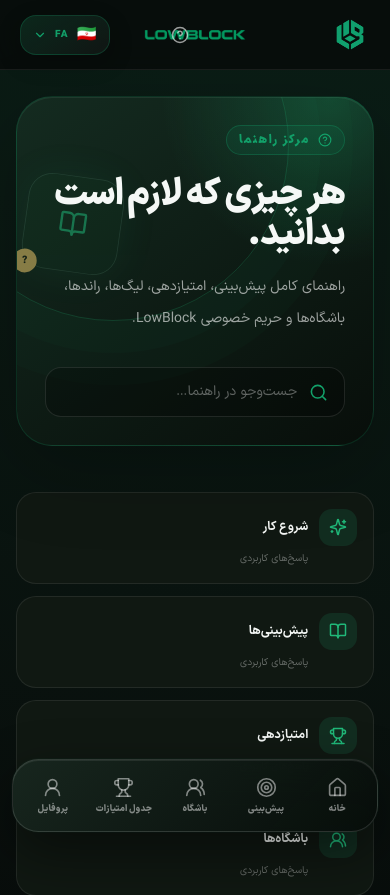
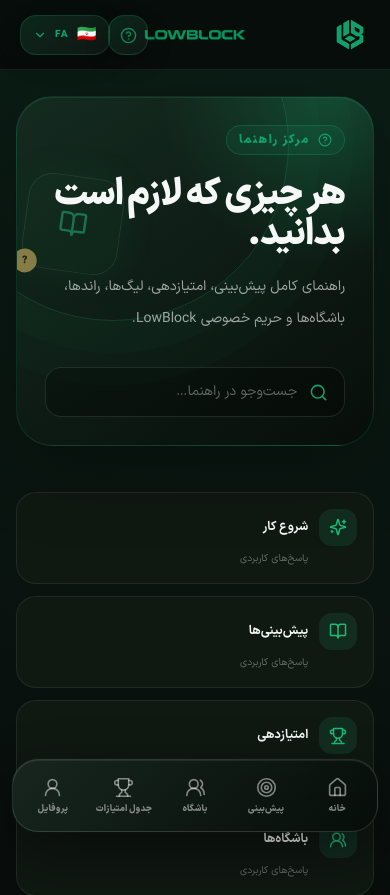
Before and after one commit to AshkaanGiveki/LowBlock, a Next.js app: page /help in a window 390 px wide. Shown: the top 895 px of the page. Built offline with nearby package versions, Linux system fonts and the light colour scheme; no server answers.

Commit message:
Fix mobile help shortcut placement

```diff
--- a/app/globals.css
+++ b/app/globals.css
@@ -222,6 +222,15 @@
 nav.mt-4.grid.grid-cols-3 > a > span { white-space:nowrap; }
 @media (min-width:640px) { nav.mt-4.grid.grid-cols-3 > a { font-size:.75rem; } }
 input:focus-visible, button:focus-visible, a:focus-visible { outline:2px solid var(--brand); outline-offset:3px; }
+.mobile-help-shortcut { -webkit-tap-highlight-color:transparent; }
+@media (max-width:380px) {
+  body > header > div > a[href="/"] img { width:4.75rem; }
+  .mobile-help-shortcut { top:15px; width:2.25rem; height:2.25rem; }
+}
+@media (max-width:340px) {
+  html[dir="rtl"] body > header > div > a[href="/"] { margin-left:2.25rem; }
+  html[dir="ltr"] body > header > div > a[href="/"] { margin-right:2.25rem; }
+}
 .help-hero { background:radial-gradient(circle at 88% 0%,rgba(32,184,121,.25),transparent 36%),linear-gradient(145deg,#142b20,#080e0a); box-shadow:0 24px 80px rgba(0,0,0,.22),inset 0 1px 0 rgba(184,255,218,.08); }
 .help-hero-glow { position:absolute; width:22rem; height:22rem; inset-inline-end:-5rem; top:-8rem; border:1px solid rgba(32,184,121,.22); border-radius:999px; box-shadow:0 0 0 2rem rgba(32,184,121,.025),0 0 0 4rem rgba(32,184,121,.018); }
 .help-hero-mark { position:absolute; inset-inline-end:8%; top:28%; display:grid; width:8rem; height:8rem; place-items:center; border:1px solid rgba(184,255,218,.2); border-radius:2rem; color:var(--brand); background:rgba(32,184,121,.08); transform:rotate(8deg); box-shadow:0 0 55px rgba(32,184,121,.14); }
--- a/components/HelpShortcut.tsx
+++ b/components/HelpShortcut.tsx
@@ -6,5 +6,5 @@
 
 export function HelpShortcut() {
   const { language, t } = useLanguage();
-  return <Link href="/help" aria-label={t("راهنما", "Help")} className={`mobile-help-shortcut fixed top-[15px] z-[60] flex h-10 w-10 items-center justify-center rounded-full border-0 bg-transparent text-white/60 shadow-none transition hover:bg-brand/10 hover:text-brand lg:hidden ${language === "fa" ? "left-[10rem]" : "right-[10rem]"}`}><CircleHelp size={18}/></Link>;
+  return <Link href="/help" aria-label={t("راهنما", "Help")} className={`mobile-help-shortcut fixed top-[15px] z-[60] flex h-10 w-10 items-center justify-center rounded-[1rem] border border-brand/25 bg-[linear-gradient(145deg,rgba(32,184,121,.16),rgba(255,255,255,.04))] text-brand/80 shadow-[0_8px_25px_rgba(0,0,0,.2)] transition hover:border-brand/60 hover:bg-brand/15 hover:text-brand lg:hidden ${language === "fa" ? "left-[6.75rem]" : "right-[6.75rem]"}`}><CircleHelp size={17} strokeWidth={2}/></Link>;
 }
```
